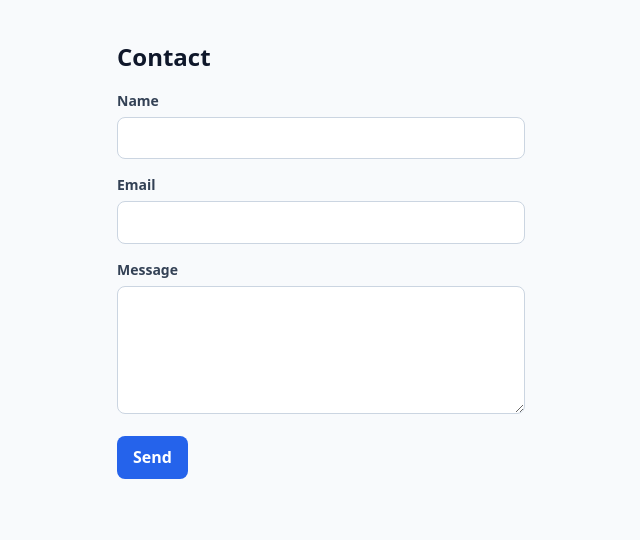
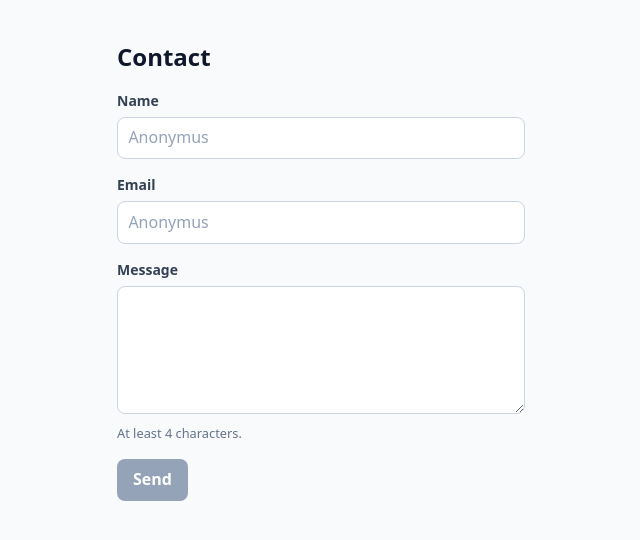
Before and after one commit to roy-adler/form-send, a Flask app: page / in a window 1280 px wide. Shown: the top 540 px of the page, without its empty margins (319-959 px from the left). Run offline with Flask 3, Linux system fonts and the light colour scheme; some libraries are stand-ins or nearby versions.

Commit message:
Enhance contact form validation and user experience by making fields optional, adding placeholder text, and improving message length requirements. Update styles for disabled buttons and add JavaScript to enable/disable the submit button based on message length.

```diff
--- a/app.py
+++ b/app.py
@@ -8,7 +8,7 @@ from flask import Flask, redirect, render_template, url_for
 from flask_wtf import FlaskForm
 from flask_wtf.csrf import CSRFProtect
 from wtforms import StringField, TextAreaField
-from wtforms.validators import DataRequired, Email, Length
+from wtforms.validators import DataRequired, Email, Length, Optional
 from werkzeug.middleware.proxy_fix import ProxyFix
 
 from dotenv import load_dotenv
@@ -109,9 +109,21 @@ def security_headers(response):
 
 
 class ContactForm(FlaskForm):
-    name = StringField("Name", validators=[DataRequired(), Length(max=200)])
-    email = StringField("Email", validators=[DataRequired(), Email(), Length(max=320)])
-    message = TextAreaField("Message", validators=[DataRequired(), Length(max=20000)])
+    name = StringField(
+        "Name",
+        validators=[Optional(), Length(max=200)],
+        render_kw={"placeholder": "Anonymus"},
+    )
+    email = StringField(
+        "Email",
+        validators=[Optional(), Email(), Length(max=320)],
+        render_kw={"placeholder": "Anonymus"},
+    )
+    message = TextAreaField(
+        "Message",
+        validators=[DataRequired(), Length(min=4, max=20000)],
+        render_kw={"minlength": "4", "aria-describedby": "message-hint"},
+    )
 
 
 @app.get("/health")
@@ -123,20 +135,26 @@ def health():
 def index():
     form = ContactForm()
     if form.validate_on_submit():
-        name = form.name.data.strip()
-        email = form.email.data.strip()
-        message = form.message.data.strip()
+        raw_name = (form.name.data or "").strip()
+        raw_email = (form.email.data or "").strip()
+        message = (form.message.data or "").strip()
+        name = raw_name or "Anonymus"
         subject = "New contact form message"
         body = (
             f"Name: {name}\n"
-            f"Email: {email}\n\n"
+            f"Email: {raw_email or '(not provided)'}\n\n"
             f"{message}\n"
         )
         try:
+            reply_to = (
+                formataddr((name, raw_email))
+                if raw_email
+                else None
+            )
             _smtp_send(
                 subject=subject,
                 body=body,
-                reply_to=formataddr((name, email)) if name else email,
+                reply_to=reply_to,
             )
         except Exception as exc:  # noqa: BLE001
             app.logger.exception("Failed to send mail: %s", exc)
--- a/static/style.css
+++ b/static/style.css
@@ -46,10 +46,17 @@ h1 {
   font: inherit;
 }
 
-.input:focus {
-  outline: 2px solid #2563eb;
-  outline-offset: 1px;
-  border-color: #2563eb;
+.input::placeholder {
+  color: #94a3b8;
+}
+
+.btn:disabled {
+  background: #94a3b8;
+  cursor: not-allowed;
+}
+
+.btn:disabled:hover {
+  background: #94a3b8;
 }
 
 .textarea {
@@ -100,6 +107,7 @@ h1 {
   display: block;
   font-size: 0.8rem;
   margin-top: 0.25rem;
+  color: #64748b;
 }
 
 .hint.err {
--- a/templates/index.html
+++ b/templates/index.html
@@ -12,18 +12,18 @@
       {% if error %}
         <p class="banner err" role="alert">{{ error }}</p>
       {% endif %}
-      <form method="post" action="{{ url_for('index') }}" novalidate>
+      <form method="post" action="{{ url_for('index') }}" class="contact-form">
         {{ form.hidden_tag() }}
         <label class="field">
           <span class="label">{{ form.name.label.text }}</span>
-          {{ form.name(class_="input", autocomplete="name", required=True) }}
+          {{ form.name(class_="input", autocomplete="name") }}
           {% for e in form.name.errors %}
             <span class="hint err">{{ e }}</span>
           {% endfor %}
         </label>
         <label class="field">
           <span class="label">{{ form.email.label.text }}</span>
-          {{ form.email(class_="input", autocomplete="email", type="email", required=True) }}
+          {{ form.email(class_="input", autocomplete="email", type="email", inputmode="email") }}
           {% for e in form.email.errors %}
             <span class="hint err">{{ e }}</span>
           {% endfor %}
@@ -31,12 +31,26 @@
         <label class="field">
           <span class="label">{{ form.message.label.text }}</span>
           {{ form.message(class_="input textarea", required=True) }}
+          <span id="message-hint" class="hint">At least 4 characters.</span>
           {% for e in form.message.errors %}
             <span class="hint err">{{ e }}</span>
           {% endfor %}
         </label>
-        <button type="submit" class="btn">Send</button>
+        <button type="submit" class="btn" id="send-btn" disabled>Send</button>
       </form>
+      <script>
+        (function () {
+          var form = document.querySelector(".contact-form");
+          var msg = form && form.querySelector('textarea[name="message"]');
+          var btn = document.getElementById("send-btn");
+          if (!form || !msg || !btn) return;
+          function sync() {
+            btn.disabled = msg.value.trim().length < 4;
+          }
+          msg.addEventListener("input", sync);
+          sync();
+        })();
+      </script>
     </main>
   </body>
 </html>
```
